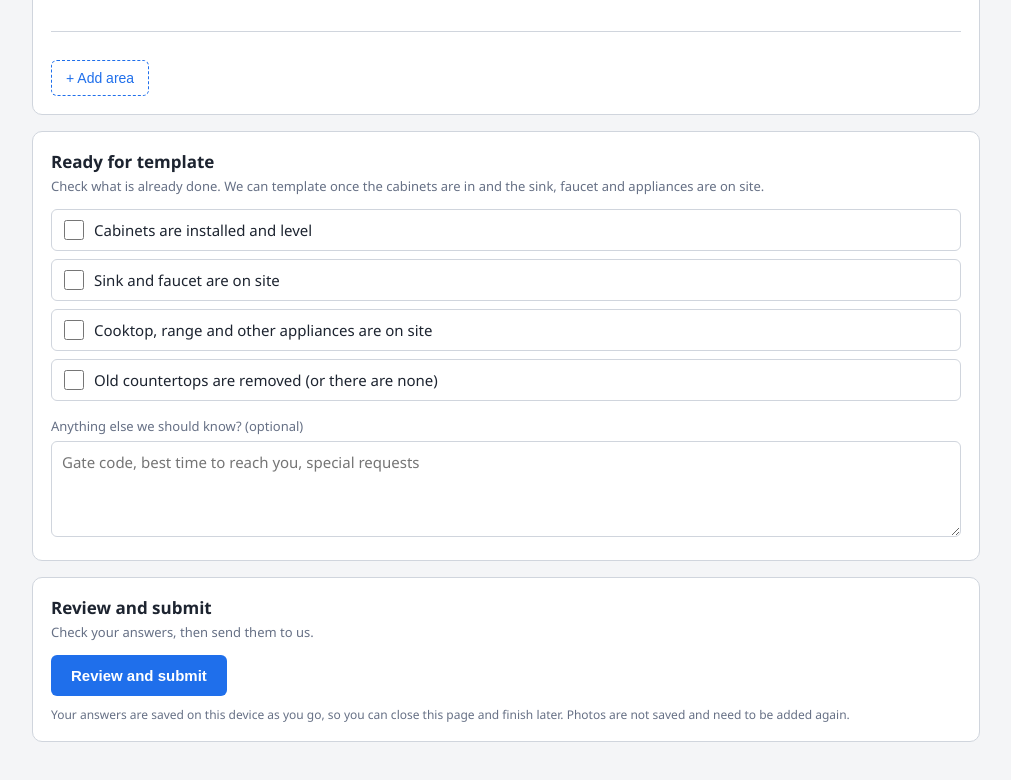
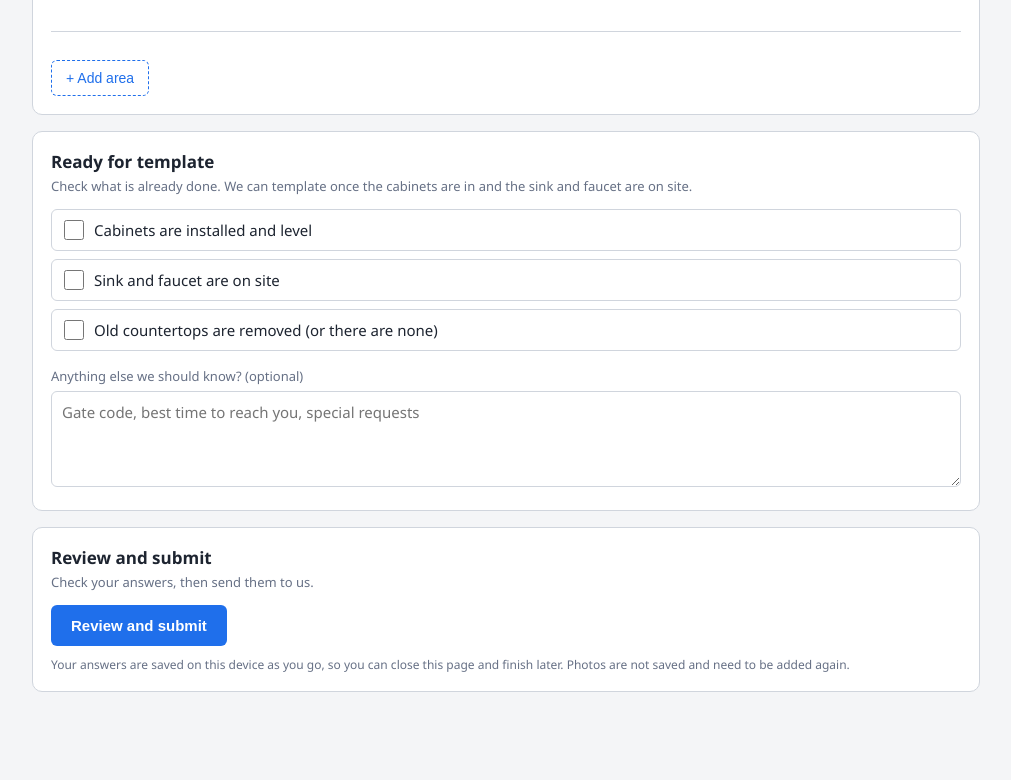
Before and after one commit to MAJIN32Bit/DR-STONE-downloads, a plain HTML site: page job-details/index.html in a window 1280 px wide. Shown: the part 2759-3539 px from the top of the page, without its empty margins (134-1145 px from the left). After the commit the page ends 3507 px from the top, so only its background shows below. Drawn offline with Linux system fonts and the light colour scheme.

Commit message:
Job details: drop the appliances checkbox
Co-Authored-By: Claude Opus 5.5 <noreply@anthropic.com>
Claude-Session: https://claude.ai/code/session_01WyuSWD6mBwKt7PNHSGkzEM

```diff
--- a/job-details/index.html
+++ b/job-details/index.html
@@ -72,7 +72,7 @@ input.bad,textarea.bad{border-color:#c0392b;background:#fff5f4}
 <div class="card"><h2>Splash</h2><p class="s">List each room and the splash height you want (for example 4", 6" or full height).</p><div id="splash"></div></div>
 <div class="card"><h2>Sink and faucet info</h2><p class="s">Tell us about the sink and faucet in each area, or upload photos (spec sheet, box label or the product page).</p>
 <div id="sinks"></div></div>
-<div class="card"><h2>Ready for template</h2><p class="s">Check what is already done. We can template once the cabinets are in and the sink, faucet and appliances are on site.</p><div id="ready"></div>
+<div class="card"><h2>Ready for template</h2><p class="s">Check what is already done. We can template once the cabinets are in and the sink and faucet are on site.</p><div id="ready"></div>
 <label style="margin-top:16px">Anything else we should know? (optional)</label><textarea id="f_notes" placeholder="Gate code, best time to reach you, special requests"></textarea></div>
 <div class="card" id="submitCard"><h2>Review and submit</h2><p class="s">Check your answers, then send them to us.</p><div id="errs"></div><input id="f_web" tabindex="-1" autocomplete="off" aria-hidden="true" style="position:absolute;left:-5000px;width:1px;height:1px"><button class="primary" onclick="review()">Review and submit</button>
 <div class="hint" style="margin-top:10px">Your answers are saved on this device as you go, so you can close this page and finish later. Photos are not saved and need to be added again.</div></div>
@@ -220,7 +220,7 @@ ${a.mount=='under'?`<label style="margin-top:14px">Sink edge</label><div class="
 </div>`).join('')+`<button class="add" onclick="sinks.push(mkS());renderSinks()">+ Add area</button>`}
 function addPics(i,inp){for(const f of inp.files)sinks[i].pics.push({url:URL.createObjectURL(f),file:f});renderSinks()}
 renderSinks();
-const READY=[['cab','Cabinets are installed and level'],['sink','Sink and faucet are on site'],['app','Cooktop, range and other appliances are on site'],['old','Old countertops are removed (or there are none)']];
+const READY=[['cab','Cabinets are installed and level'],['sink','Sink and faucet are on site'],['old','Old countertops are removed (or there are none)']];
 const ready={};
 function renderReady(){document.getElementById('ready').innerHTML=READY.map(([k,n])=>`<label class="chk ${ready[k]?'on':''}"><input type="checkbox" ${ready[k]?'checked':''} onchange="ready['${k}']=this.checked;renderReady();save()">${n}</label>`).join('')}
 renderReady();
```
